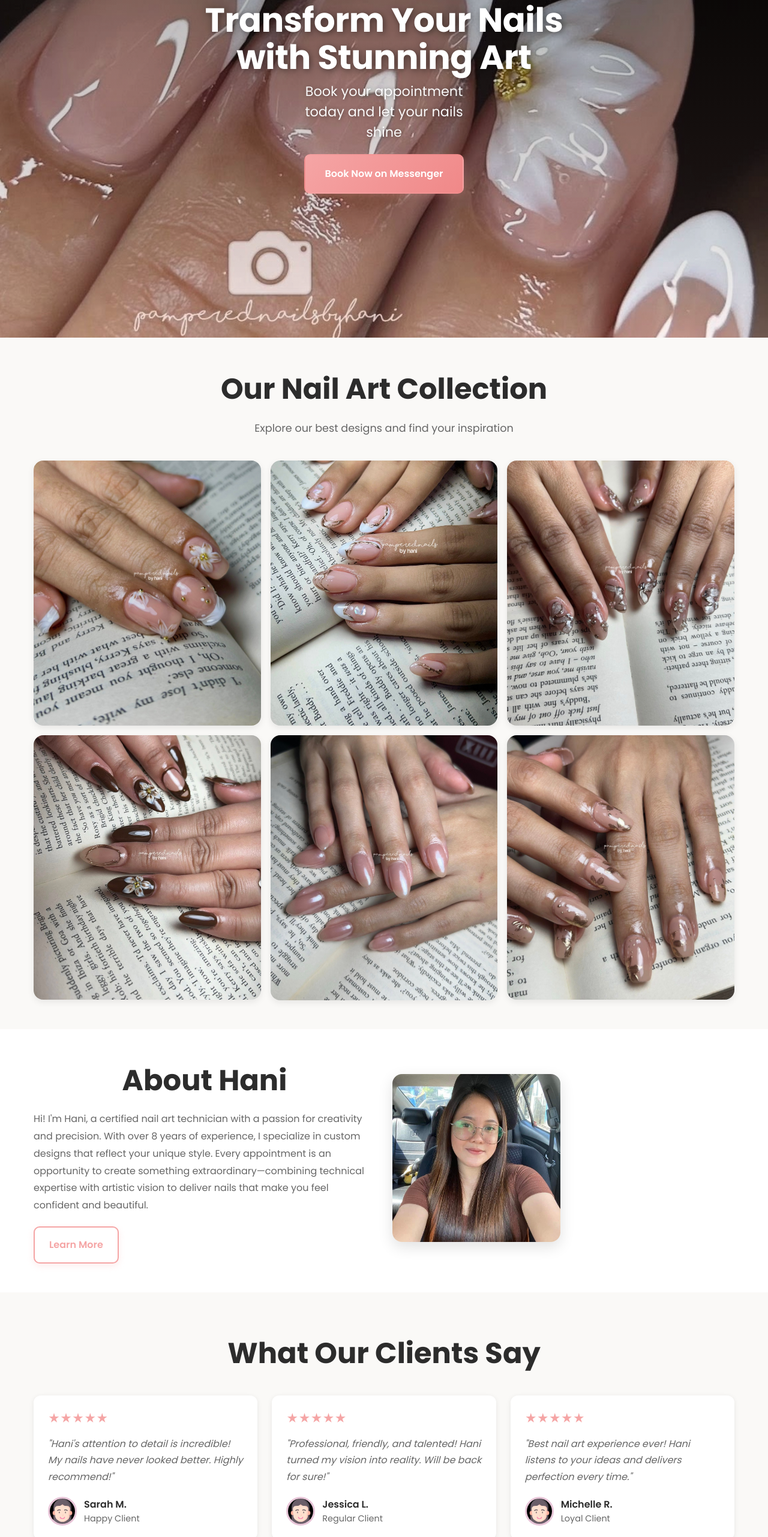
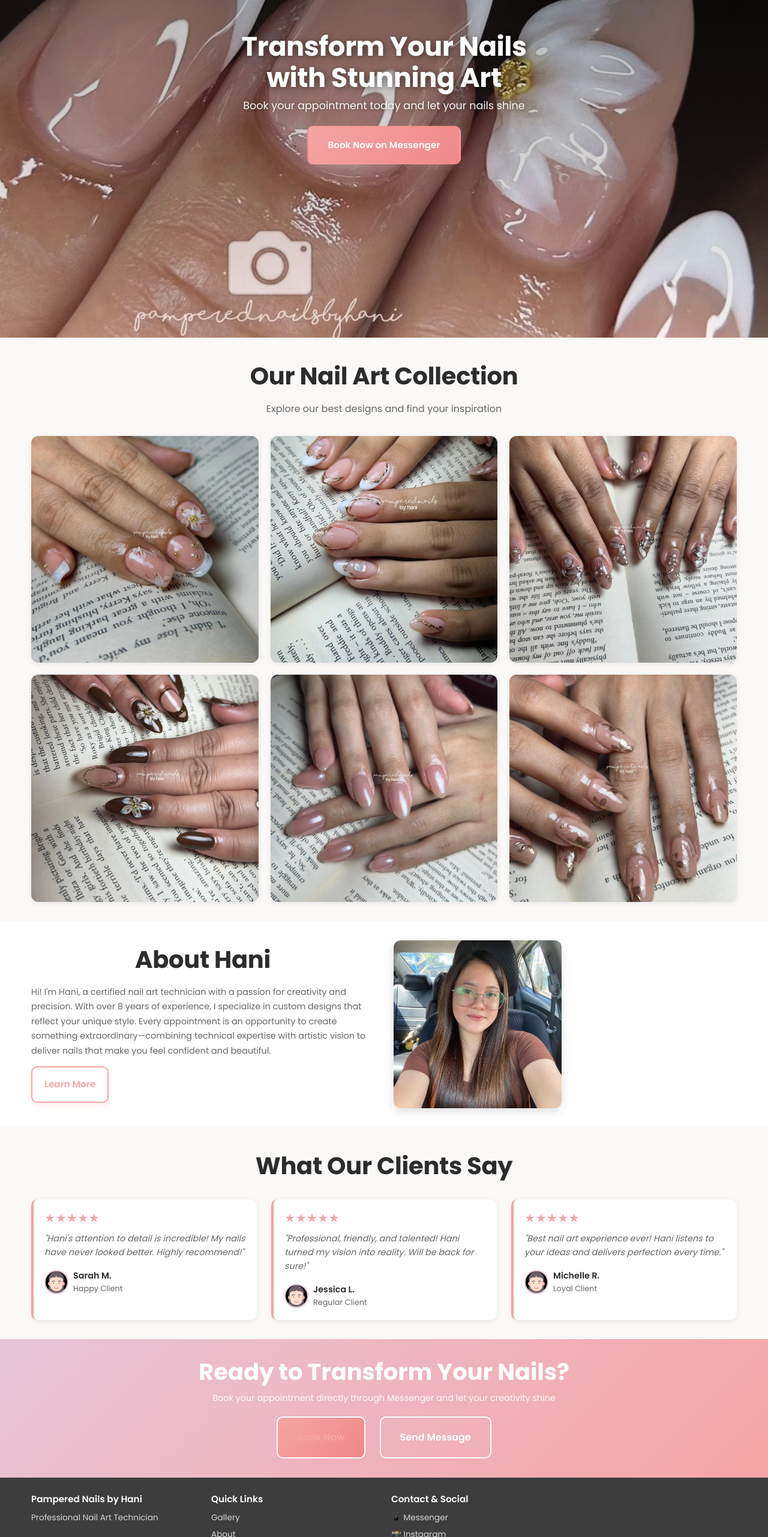
Before and after one commit to azzkckr02/pampered-nails-hani, a plain HTML site: page index.html in a window 1280 px wide. Shown: the part 237-2800 px from the top of the page at 60% size. Drawn offline with Linux system fonts and the light colour scheme.

Commit message:
Enhance: Comprehensive mobile optimization - fullscreen hero, improved spacing, refined animations, and touch-friendly design

```diff
--- a/styles.css
+++ b/styles.css
@@ -14,10 +14,12 @@
     --text-light: #666666;           /* Light gray text */
     --border-color: #e5ddd9;         /* Light border */
     --shadow-sm: 0 2px 8px rgba(0, 0, 0, 0.08);
-    --shadow-md: 0 4px 16px rgba(0, 0, 0, 0.12);
-    --shadow-lg: 0 8px 32px rgba(0, 0, 0, 0.15);
+    --shadow-md: 0 6px 16px rgba(0, 0, 0, 0.12);
+    --shadow-lg: 0 12px 32px rgba(0, 0, 0, 0.15);
+    --shadow-xl: 0 20px 40px rgba(0, 0, 0, 0.2);
     --spacing-unit: 8px;
     --transition: all 0.3s ease;
+    --transition-smooth: all 0.4s cubic-bezier(0.25, 0.46, 0.45, 0.94);
     --font-sans: 'Poppins', -apple-system, BlinkMacSystemFont, 'Segoe UI', sans-serif;
 }
 
@@ -56,15 +58,15 @@ body {
 .container {
     max-width: 1200px;
     margin: 0 auto;
-    padding: 0 calc(var(--spacing-unit) * 2);
+    padding: 0 calc(var(--spacing-unit) * 1.5);
 }
 
 .btn {
     display: inline-flex;
     align-items: center;
     justify-content: center;
-    padding: calc(var(--spacing-unit) * 2) calc(var(--spacing-unit) * 3);
-    font-size: 1rem;
+    padding: calc(var(--spacing-unit) * 2) calc(var(--spacing-unit) * 2.5);
+    font-size: 0.95rem;
     font-weight: 600;
     text-decoration: none;
     border: none;
@@ -73,6 +75,8 @@ body {
     border-radius: 10px;
     font-family: var(--font-sans);
     box-shadow: 0 4px 12px rgba(245, 165, 165, 0.2);
+    min-height: 44px;
+    min-width: 44px;
 }
 
 .btn-primary {
@@ -85,12 +89,12 @@ body {
 .btn-primary:focus {
     background: linear-gradient(135deg, #f08888, #e87777);
     border-color: #f08888;
-    transform: translateY(-3px);
+    transform: translateY(-2px);
     box-shadow: 0 8px 20px rgba(245, 165, 165, 0.35);
 }
 
 .btn-primary:active {
-    transform: translateY(-1px);
+    transform: translateY(0);
     box-shadow: 0 4px 12px rgba(245, 165, 165, 0.2);
 }
 
@@ -104,32 +108,35 @@ body {
 .btn-secondary:focus {
     background: linear-gradient(135deg, rgba(245, 165, 165, 0.1), rgba(232, 197, 216, 0.15));
     border-color: var(--primary-color);
-    transform: translateY(-3px);
+    transform: translateY(-2px);
     box-shadow: 0 8px 20px rgba(245, 165, 165, 0.2);
 }
 
 .btn-secondary:active {
-    transform: translateY(-1px);
+    transform: translateY(0);
 }
 
 .btn-lg {
-    padding: calc(var(--spacing-unit) * 3) calc(var(--spacing-unit) * 5);
-    font-size: 1.1rem;
+    padding: calc(var(--spacing-unit) * 2.5) calc(var(--spacing-unit) * 4);
+    font-size: 1rem;
+    width: 100%;
 }
 
 .section-title {
-    font-size: 2rem;
+    font-size: 1.5rem;
     font-weight: 700;
     color: var(--text-color);
-    margin-bottom: calc(var(--spacing-unit) * 1.5);
+    margin-bottom: calc(var(--spacing-unit) * 1.25);
     text-align: center;
+    letter-spacing: -0.3px;
 }
 
 .section-subtitle {
-    font-size: 1.1rem;
+    font-size: 0.9rem;
     color: var(--text-light);
     text-align: center;
-    margin-bottom: calc(var(--spacing-unit) * 5);
+    margin-bottom: calc(var(--spacing-unit) * 3.5);
+    line-height: 1.6;
 }
 
 /* ============================================
@@ -143,42 +150,42 @@ body {
     display: flex;
     align-items: center;
     justify-content: center;
-    gap: calc(var(--spacing-unit) * 1);
-    padding: calc(var(--spacing-unit) * 1.5) calc(var(--spacing-unit) * 2.5);
+    gap: calc(var(--spacing-unit) * 0.5);
+    padding: calc(var(--spacing-unit) * 1.5) calc(var(--spacing-unit) * 1.75);
     background: linear-gradient(135deg, var(--primary-color), #f08888);
     color: white;
     border: none;
     border-radius: 50px;
     font-weight: 600;
-    font-size: 0.95rem;
+    font-size: 0.8rem;
     cursor: pointer;
-    box-shadow: 0 6px 20px rgba(245, 165, 165, 0.4);
-    transition: var(--transition);
+    box-shadow: 0 8px 24px rgba(245, 165, 165, 0.4);
+    transition: var(--transition-smooth);
     z-index: 999;
     opacity: 0;
     visibility: hidden;
-    transform: translateY(30px);
+    transform: scale(0.8) translateY(30px);
 }
 
 .sticky-btn.visible {
     opacity: 1;
     visibility: visible;
-    transform: translateY(0);
+    transform: scale(1) translateY(0);
 }
 
 .sticky-btn:hover,
 .sticky-btn:focus {
     background: linear-gradient(135deg, #f08888, #e87777);
-    transform: translateY(-4px);
-    box-shadow: 0 10px 28px rgba(245, 165, 165, 0.45);
+    transform: scale(1.08) translateY(-4px);
+    box-shadow: 0 12px 32px rgba(245, 165, 165, 0.5);
 }
 
 .sticky-btn:active {
-    transform: translateY(-1px);
+    transform: scale(0.95) translateY(-1px);
 }
 
 .btn-icon {
-    font-size: 1.1rem;
+    font-size: 1rem;
 }
 
 .btn-text {
@@ -191,7 +198,8 @@ body {
 
 .hero {
     width: 100%;
-    height: 100vh;
+    min-height: 100vh;
+    height: 100svh;
     display: flex;
     align-items: center;
     justify-content: center;
@@ -230,30 +238,36 @@ body {
     justify-content: center;
     align-items: center;
     text-align: center;
-    padding: calc(var(--spacing-unit) * 3);
+    padding: calc(var(--spacing-unit) * 2);
     z-index: 2;
     animation: fadeInUp 0.8s ease-out 0.3s both;
 }
 
 .hero-title {
-    font-size: 1.5rem;
+    font-size: 1.4rem;
     font-weight: 700;
     color: white;
-    margin-bottom: calc(var(--spacing-unit) * 1.25);
+    margin-bottom: calc(var(--spacing-unit) * 1);
     text-shadow: 2px 2px 12px rgba(0, 0, 0, 0.5);
-    line-height: 1.1;
+    line-height: 1.15;
     letter-spacing: -0.5px;
     animation-delay: 0.5s;
 }
 
 .hero-subtitle {
-    font-size: 0.9rem;
+    font-size: 0.85rem;
     color: rgba(255, 255, 255, 0.96);
     margin-bottom: calc(var(--spacing-unit) * 2.5);
     text-shadow: 1px 1px 6px rgba(0, 0, 0, 0.4);
-    max-width: 320px;
+    max-width: 90%;
     line-height: 1.5;
     animation-delay: 0.7s;
+}
+
+.hero .btn {
+    z-index: 10;
+    padding: calc(var(--spacing-unit) * 2) calc(var(--spacing-unit) * 3);
+    width: auto;
 }
 
 .hero .btn {
@@ -266,32 +280,32 @@ body {
    ============================================ */
 
 .gallery-section {
-    padding: calc(var(--spacing-unit) * 6) 0;
+    padding: calc(var(--spacing-unit) * 4) 0;
     background-color: var(--neutral-light);
 }
 
 .gallery-grid {
     display: grid;
-    grid-template-columns: 1fr;
-    gap: calc(var(--spacing-unit) * 2);
+    grid-template-columns: repeat(auto-fit, minmax(160px, 1fr));
+    gap: calc(var(--spacing-unit) * 1.25);
     margin-top: calc(var(--spacing-unit) * 3);
 }
 
 .gallery-card {
     position: relative;
     width: 100%;
-    aspect-ratio: 3 / 3.5;
-    border-radius: 16px;
+    aspect-ratio: 1;
+    border-radius: 12px;
     overflow: hidden;
     cursor: pointer;
     background-color: #f5f5f5;
-    box-shadow: 0 4px 12px rgba(0, 0, 0, 0.08);
-    transition: var(--transition);
+    box-shadow: var(--shadow-sm);
+    transition: var(--transition-smooth);
 }
 
 .gallery-card:hover {
-    transform: translateY(-6px);
-    box-shadow: 0 12px 24px rgba(0, 0, 0, 0.15);
+    transform: translateY(-3px);
+    box-shadow: var(--shadow-md);
 }
 
 .gallery-image {
@@ -299,11 +313,11 @@ body {
     height: 100%;
     object-fit: cover;
     display: block;
-    transition: var(--transition);
+    transition: var(--transition-smooth);
 }
 
 .gallery-card:hover .gallery-image {
-    transform: scale(1.08);
+    transform: scale(1.05);
 }
 
 .gallery-overlay {
@@ -323,12 +337,12 @@ body {
 }
 
 .gallery-expand {
-    width: 52px;
-    height: 52px;
+    width: 44px;
+    height: 44px;
     border-radius: 50%;
     background-color: white;
     border: none;
-    font-size: 1.6rem;
+    font-size: 1.2rem;
     cursor: pointer;
     display: flex;
     align-items: center;
@@ -338,7 +352,7 @@ body {
 }
 
 .gallery-expand:hover {
-    transform: scale(1.15);
+    transform: scale(1.1);
     background-color: var(--neutral-light);
 }
 
@@ -347,14 +361,14 @@ body {
    ============================================ */
 
 .about-section {
-    padding: calc(var(--spacing-unit) * 6) 0;
+    padding: calc(var(--spacing-unit) * 4) 0;
     background-color: white;
 }
 
 .about-content {
     display: flex;
     flex-direction: column;
-    gap: calc(var(--spacing-unit) * 3.5);
+    gap: calc(var(--spacing-unit) * 2.5);
     align-items: center;
 }
 
@@ -363,19 +377,19 @@ body {
 }
 
 .about-description {
-    font-size: 1rem;
+    font-size: 0.9rem;
     color: var(--text-light);
-    line-height: 1.8;
-    margin-bottom: calc(var(--spacing-unit) * 2.5);
+    line-height: 1.7;
+    margin-bottom: calc(var(--spacing-unit) * 1.75);
 }
 
 .profile-image {
     width: 100%;
-    max-width: 280px;
+    max-width: 240px;
     aspect-ratio: 1;
-    border-radius: 16px;
+    border-radius: 12px;
     object-fit: cover;
-    box-shadow: 0 8px 24px rgba(0, 0, 0, 0.12);
+    box-shadow: var(--shadow-md);
 }
 
 /* ============================================
@@ -383,23 +397,24 @@ body {
    ============================================ */
 
 .testimonials-section {
-    padding: calc(var(--spacing-unit) * 8) 0;
+    padding: calc(var(--spacing-unit) * 4) 0;
     background-color: var(--neutral-light);
 }
 
 .testimonials-grid {
     display: grid;
     grid-template-columns: 1fr;
-    gap: calc(var(--spacing-unit) * 3);
-    margin-top: calc(var(--spacing-unit) * 4);
+    gap: calc(var(--spacing-unit) * 2);
+    margin-top: calc(var(--spacing-unit) * 3);
 }
 
 .testimonial-card {
     background-color: white;
-    padding: calc(var(--spacing-unit) * 3);
-    border-radius: 12px;
+    padding: calc(var(--spacing-unit) * 2.25);
+    border-radius: 10px;
     box-shadow: var(--shadow-sm);
-    transition: var(--transition);
+    transition: var(--transition-smooth);
+    border-left: 4px solid var(--primary-color);
 }
 
 .testimonial-card:hover {
@@ -408,31 +423,31 @@ body {
 }
 
 .testimonial-stars {
-    font-size: 1.2rem;
+    font-size: 1.1rem;
     color: var(--primary-color);
-    margin-bottom: calc(var(--spacing-unit) * 1.5);
+    margin-bottom: calc(var(--spacing-unit) * 1);
 }
 
 .testimonial-text {
-    font-size: 1rem;
+    font-size: 0.9rem;
     color: var(--text-light);
     font-style: italic;
-    margin-bottom: calc(var(--spacing-unit) * 2.5);
-    line-height: 1.7;
+    margin-bottom: calc(var(--spacing-unit) * 2);
+    line-height: 1.6;
 }
 
 .testimonial-author {
     display: flex;
     align-items: center;
-    gap: calc(var(--spacing-unit) * 1.5);
+    gap: calc(var(--spacing-unit) * 1);
 }
 
 .testimonial-photo {
-    width: 48px;
-    height: 48px;
+    width: 40px;
+    height: 40px;
     border-radius: 50%;
     object-fit: cover;
-    border: 3px solid var(--secondary-color);
+    border: 2px solid var(--secondary-color);
 }
 
 .author-info {
@@ -443,10 +458,11 @@ body {
     font-weight: 600;
     color: var(--text-color);
     margin: 0;
+    font-size: 0.9rem;
 }
 
 .author-role {
-    font-size: 0.9rem;
+    font-size: 0.8rem;
     color: var(--text-light);
     margin: 0;
 }
@@ -456,28 +472,30 @@ body {
    ============================================ */
 
 .cta-section {
-    padding: calc(var(--spacing-unit) * 8) 0;
+    padding: calc(var(--spacing-unit) * 4) 0;
     background: linear-gradient(135deg, var(--secondary-color), var(--primary-color));
     text-align: center;
     color: white;
 }
 
 .cta-title {
-    font-size: 2.2rem;
+    font-size: 1.6rem;
     font-weight: 700;
-    margin-bottom: calc(var(--spacing-unit) * 2);
+    margin-bottom: calc(var(--spacing-unit) * 1.25);
+    line-height: 1.2;
 }
 
 .cta-subtitle {
-    font-size: 1.1rem;
-    margin-bottom: calc(var(--spacing-unit) * 4);
+    font-size: 0.9rem;
+    margin-bottom: calc(var(--spacing-unit) * 2.5);
     opacity: 0.95;
+    line-height: 1.5;
 }
 
 .cta-buttons {
     display: flex;
     flex-direction: column;
-    gap: calc(var(--spacing-unit) * 2);
+    gap: calc(var(--spacing-unit) * 1.5);
     justify-content: center;
 }
 
@@ -485,6 +503,7 @@ body {
     background-color: white;
     color: var(--primary-color);
     border-color: white;
+    width: 100%;
 }
 
 .cta-section .btn-primary:hover,
@@ -497,6 +516,7 @@ body {
     background-color: transparent;
     color: white;
     border-color: white;
+    width: 100%;
 }
 
 .cta-section .btn-secondary:hover,
@@ -512,31 +532,33 @@ body {
 footer {
     background-color: var(--neutral-dark);
     color: white;
-    padding: calc(var(--spacing-unit) * 6) 0 calc(var(--spacing-unit) * 3);
-    font-size: 0.95rem;
+    padding: calc(var(--spacing-unit) * 3) 0 calc(var(--spacing-unit) * 1.5);
+    font-size: 0.85rem;
 }
 
 .footer-content {
     display: grid;
     grid-template-columns: 1fr;
-    gap: calc(var(--spacing-unit) * 3);
-    margin-bottom: calc(var(--spacing-unit) * 4);
+    gap: calc(var(--spacing-unit) * 2.5);
+    margin-bottom: calc(var(--spacing-unit) * 3);
 }
 
 .footer-section h3,
 .footer-section h4 {
-    margin-bottom: calc(var(--spacing-unit) * 1.5);
-    font-size: 1.1rem;
+    margin-bottom: calc(var(--spacing-unit) * 1);
+    font-size: 0.95rem;
+    font-weight: 600;
 }
 
 .footer-section p {
     color: rgba(255, 255, 255, 0.8);
+    font-size: 0.85rem;
 }
 
 .footer-nav {
     display: flex;
     flex-direction: column;
-    gap: calc(var(--spacing-unit) * 1);
+    gap: calc(var(--spacing-unit) * 0.75);
 }
 
 .footer-nav a,
@@ -544,6 +566,7 @@ footer {
     color: rgba(255, 255, 255, 0.8);
     text-decoration: none;
     transition: var(--transition);
+    font-size: 0.85rem;
 }
 
 .footer-nav a:hover,
@@ -554,15 +577,15 @@ footer {
 .social-links {
     display: flex;
     flex-direction: column;
-    gap: calc(var(--spacing-unit) * 1);
+    gap: calc(var(--spacing-unit) * 0.75);
 }
 
 .footer-bottom {
     border-top: 1px solid rgba(255, 255, 255, 0.2);
-    padding-top: calc(var(--spacing-unit) * 2);
+    padding-top: calc(var(--spacing-unit) * 1.5);
     text-align: center;
     color: rgba(255, 255, 255, 0.6);
-    font-size: 0.9rem;
+    font-size: 0.8rem;
 }
 
 .footer-bottom a {
@@ -586,7 +609,7 @@ footer {
     align-items: center;
     justify-content: center;
     z-index: 1000;
-    padding: calc(var(--spacing-unit) * 2);
+    padding: calc(var(--spacing-unit) * 1.5);
     opacity: 0;
     transition: opacity 0.3s ease;
 }
@@ -598,8 +621,8 @@ footer {
 
 .lightbox-content {
     position: relative;
-    max-width: 90vw;
-    max-height: 90vh;
+    max-width: 95vw;
+    max-height: 85vh;
     display: flex;
     flex-direction: column;
     align-items: center;
@@ -607,14 +630,14 @@ footer {
 
 .lightbox-close {
     position: absolute;
-    top: -40px;
+    top: calc(var(--spacing-unit) * -2);
     right: 0;
-    width: 40px;
-    height: 40px;
+    width: 36px;
+    height: 36px;
     background-color: transparent;
     border: none;
     color: white;
-    font-size: 2rem;
+    font-size: 1.8rem;
     cursor: pointer;
     display: flex;
     align-items: center;
@@ -629,26 +652,26 @@ footer {
 
 .lightbox-image {
     max-width: 100%;
-    max-height: 70vh;
+    max-height: 65vh;
     object-fit: contain;
-    border-radius: 12px;
-    margin-bottom: calc(var(--spacing-unit) * 2);
+    border-radius: 10px;
+    margin-bottom: calc(var(--spacing-unit) * 1.5);
 }
 
 .lightbox-nav {
     display: flex;
-    gap: calc(var(--spacing-unit) * 2);
-    margin-bottom: calc(var(--spacing-unit) * 1.5);
+    gap: calc(var(--spacing-unit) * 1.5);
+    margin-bottom: calc(var(--spacing-unit) * 1);
 }
 
 .lightbox-btn {
-    width: 44px;
-    height: 44px;
+    width: 40px;
+    height: 40px;
     background-color: rgba(255, 255, 255, 0.2);
     border: none;
     color: white;
     border-radius: 50%;
-    font-size: 1.2rem;
+    font-size: 1rem;
     cursor: pointer;
     display: flex;
     align-items: center;
@@ -664,111 +687,14 @@ footer {
 .lightbox-caption {
     color: rgba(255, 255, 255, 0.8);
     text-align: center;
-    font-size: 0.95rem;
-    max-width: 500px;
+    font-size: 0.85rem;
+    max-width: 400px;
+    line-height: 1.4;
 }
 
 /* ============================================
    RESPONSIVE DESIGN - TABLET (768px+)
    ============================================ */
-
-@media (min-width: 768px) {
-    .section-title {
-        font-size: 2.5rem;
-    }
-
-    .hero-title {
-        font-size: 2.8rem;
-    }
-
-    .hero-subtitle {
-        font-size: 1.3rem;
-    }
-
-    .gallery-grid {
-        grid-template-columns: repeat(2, 1fr);
-    }
-
-    .testimonials-grid {
-        grid-template-columns: repeat(2, 1fr);
-    }
-
-    .about-content {
-        flex-direction: row;
-        align-items: center;
-    }
-
-    .about-text {
-        flex: 1;
-        text-align: left;
-    }
-
-    .about-image {
-        flex: 1;
-    }
-
-    .footer-content {
-        grid-template-columns: repeat(3, 1fr);
-    }
-
-    .cta-buttons {
-        flex-direction: row;
-        gap: calc(var(--spacing-unit) * 3);
-    }
-
-    .sticky-btn {
-        bottom: calc(var(--spacing-unit) * 4);
-        right: calc(var(--spacing-unit) * 4);
-        padding: calc(var(--spacing-unit) * 2) calc(var(--spacing-unit) * 3.5);
-    }
-
-    .sticky-btn .btn-text {
-        display: inline;
-    }
-
-    .lightbox-close {
-        top: calc(var(--spacing-unit) * -4);
-        right: calc(var(--spacing-unit) * -4);
-    }
-}
-
-/* ============================================
-   RESPONSIVE DESIGN - DESKTOP (1024px+)
-   ============================================ */
-
-@media (min-width: 1024px) {
-    .section-title {
-        font-size: 3rem;
-    }
-
-    .hero {
-        min-height: 80vh;
-    }
-
-    .hero-title {
-        font-size: 3.5rem;
-    }
-
-    .hero-subtitle {
-        font-size: 1.4rem;
-    }
-
-    .gallery-grid {
-        grid-template-columns: repeat(3, 1fr);
-    }
-
-    .testimonials-grid {
-        grid-template-columns: repeat(3, 1fr);
-    }
-
-    .cta-title {
-        font-size: 2.8rem;
-    }
-
-    .footer-content {
-        grid-template-columns: repeat(4, 1fr);
-    }
-}
 
 /* ============================================
    ANIMATIONS
@@ -777,7 +703,7 @@ footer {
 @keyframes fadeInUp {
     from {
         opacity: 0;
-        transform: translateY(20px);
+        transform: translateY(30px);
     }
     to {
         opacity: 1;
@@ -796,9 +722,167 @@ footer {
     }
 }
 
+@keyframes zoomIn {
+    from {
+        transform: scale(1.05);
+        opacity: 0;
+    }
+    to {
+        transform: scale(1);
+        opacity: 1;
+    }
+}
+
 .gallery-card,
 .testimonial-card {
     animation: fadeInUp 0.6s ease-out;
+}
+
+/* ============================================
+   RESPONSIVE DESIGN - TABLET (600px+)
+   ============================================ */
+
+@media (min-width: 600px) {
+    .sticky-btn {
+        padding: calc(var(--spacing-unit) * 1.75) calc(var(--spacing-unit) * 2.5);
+        gap: calc(var(--spacing-unit) * 1);
+    }
+
+    .sticky-btn .btn-text {
+        display: inline;
+    }
+
+    .gallery-grid {
+        grid-template-columns: repeat(2, 1fr);
+    }
+
+    .cta-buttons {
+        flex-direction: row;
+        gap: calc(var(--spacing-unit) * 2);
+    }
+
+    .cta-section .btn-primary,
+    .cta-section .btn-secondary {
+        width: auto;
+    }
+}
+
+/* ============================================
+   RESPONSIVE DESIGN - TABLET (768px+)
+   ============================================ */
+
+@media (min-width: 768px) {
+    .section-title {
+        font-size: 2rem;
+    }
+
+    .section-subtitle {
+        font-size: 1rem;
+        margin-bottom: calc(var(--spacing-unit) * 4);
+    }
+
+    .hero {
+        min-height: 90vh;
+    }
+
+    .hero-title {
+        font-size: 2rem;
+    }
+
+    .hero-subtitle {
+        font-size: 1rem;
+        max-width: 450px;
+    }
+
+    .gallery-grid {
+        grid-template-columns: repeat(2, 1fr);
+        gap: calc(var(--spacing-unit) * 2);
+    }
+
+    .gallery-card {
+        aspect-ratio: 1.1;
+    }
+
+    .testimonials-grid {
+        grid-template-columns: repeat(2, 1fr);
+    }
+
+    .about-content {
+        flex-direction: row;
+        gap: calc(var(--spacing-unit) * 4);
+        align-items: flex-start;
+    }
+
+    .about-text {
+        flex: 1;
+        text-align: left;
+    }
+
+    .about-image {
+        flex: 1;
+    }
+
+    .profile-image {
+        max-width: 280px;
+    }
+
+    .cta-title {
+        font-size: 2rem;
+    }
+
+    .footer-content {
+        grid-template-columns: repeat(3, 1fr);
+        gap: calc(var(--spacing-unit) * 3);
+    }
+}
+
+/* ============================================
+   RESPONSIVE DESIGN - DESKTOP (1024px+)
+   ============================================ */
+
+@media (min-width: 1024px) {
+    .section-title {
+        font-size: 2.5rem;
+    }
+
+    .hero {
+        height: 100vh;
+    }
+
+    .hero-title {
+        font-size: 2.8rem;
+    }
+
+    .hero-subtitle {
+        font-size: 1.1rem;
+        max-width: 500px;
+    }
+
+    .gallery-grid {
+        grid-template-columns: repeat(3, 1fr);
+        gap: calc(var(--spacing-unit) * 2.5);
+    }
+
+    .gallery-card {
+        aspect-ratio: 1;
+    }
+
+    .testimonials-grid {
+        grid-template-columns: repeat(3, 1fr);
+        gap: calc(var(--spacing-unit) * 3);
+    }
+
+    .cta-title {
+        font-size: 2.4rem;
+    }
+
+    .cta-buttons {
+        gap: calc(var(--spacing-unit) * 3);
+    }
+
+    .footer-content {
+        grid-template-columns: repeat(4, 1fr);
+    }
 }
 
 /* ============================================
@@ -809,6 +893,7 @@ footer {
 img {
     max-width: 100%;
     height: auto;
+    display: block;
 }
 
 /* Ensures videos and iframes are responsive */
@@ -834,3 +919,29 @@ video {
         transition-duration: 0.01ms !important;
     }
 }
+
+/* Safe area for notch devices */
+@supports (padding: max(0px)) {
+    .hero-overlay {
+        padding-left: max(calc(var(--spacing-unit) * 2), env(safe-area-inset-left));
+        padding-right: max(calc(var(--spacing-unit) * 2), env(safe-area-inset-right));
+    }
+
+    .container {
+        padding-left: max(calc(var(--spacing-unit) * 1.5), env(safe-area-inset-left));
+        padding-right: max(calc(var(--spacing-unit) * 1.5), env(safe-area-inset-right));
+    }
+}
+
+/* Touch-friendly adjustments */
+@media (hover: none) and (pointer: coarse) {
+    .btn {
+        min-height: 48px;
+        min-width: 48px;
+    }
+
+    .gallery-expand {
+        width: 48px;
+        height: 48px;
+    }
+}
```
